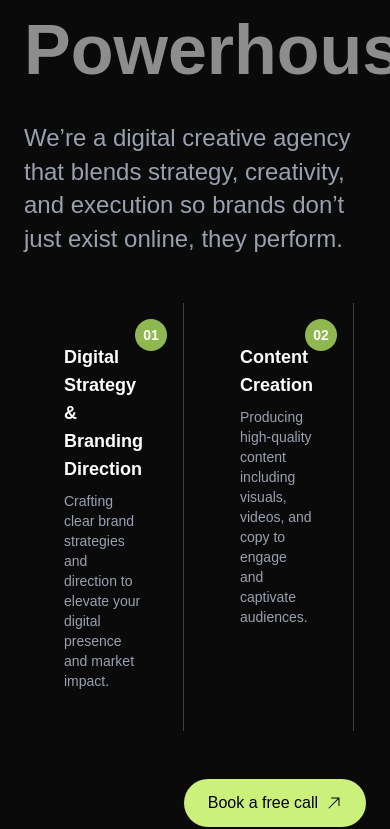
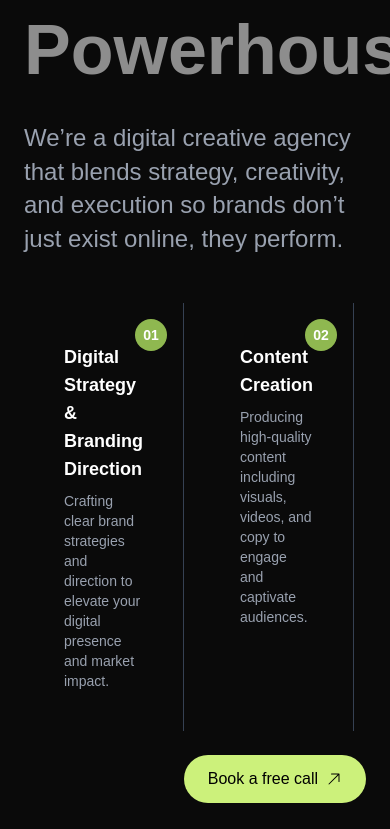
Before and after one commit to kennygray-dev/avokado-website, a Next.js app: page / in a window 390 px wide. Shown: the part 1818-2647 px from the top of the page. Built offline with nearby package versions, Linux system fonts and the light colour scheme.

Commit message:
booking button

```diff
--- a/app/components/sections/WhatWeDo.tsx
+++ b/app/components/sections/WhatWeDo.tsx
@@ -2,6 +2,9 @@
 
 import { ArrowUpRightIcon } from "@heroicons/react/24/solid";
 import { GreenButton } from "../ui/Buttons";
+import { motion } from "framer-motion";
+
+const sentence = "We’re a digital creative agency that blends strategy, creativity, and execution so brands don’t just exist online, they perform.";
 
 export default function WhatWeDo() {
   return (
@@ -12,9 +15,27 @@ export default function WhatWeDo() {
           Your Creative <span className="text-[#8D8D8D]">Powerhouse</span>
         </h2>
 
-        <p className="text-left max-w-2xl text-gray-400 font-neueMontreal font-normal text-[24px] sm:text-[28px] md:text-[32px] leading-[140%] tracking-[0%] break-words mt-8">
-          We’re a digital creative agency that blends strategy, creativity, and execution so brands don’t just exist online, they perform.
-        </p>
+        <motion.p
+          className="text-left max-w-2xl text-gray-400 font-neueMontreal font-normal text-[24px] sm:text-[28px] md:text-[32px] leading-[140%] tracking-[0%] break-words mt-8"
+          initial="hidden"
+          whileInView="visible"
+          viewport={{ once: true }}
+          variants={{
+            hidden: {},
+            visible: {
+              transition: {
+                staggerChildren: 0.03
+              }
+            }
+          }}
+        >
+          {sentence.split("").map((char, index) => (
+            <motion.span key={index} variants={{
+              hidden: { opacity: 0, y: 10 },
+              visible: { opacity: 1, y: 0 }
+            }}>{char}</motion.span>
+          ))}
+        </motion.p>
         {/* Three connected boxes row */}
         <div className="mt-12 flex w-full max-w-[1400px] mx-auto gap-4">
           {/* Box 1 */}
@@ -43,7 +64,7 @@ export default function WhatWeDo() {
           </div>
         </div>
       </div>
-      <div className="mt-12 w-full flex justify-end">
+      <div className="mt-6 max-w-[1400px] w-full mx-auto flex justify-end">
         <GreenButton
           className="inline-flex items-center gap-2 px-6 py-3"
           onClick={() => {
```
